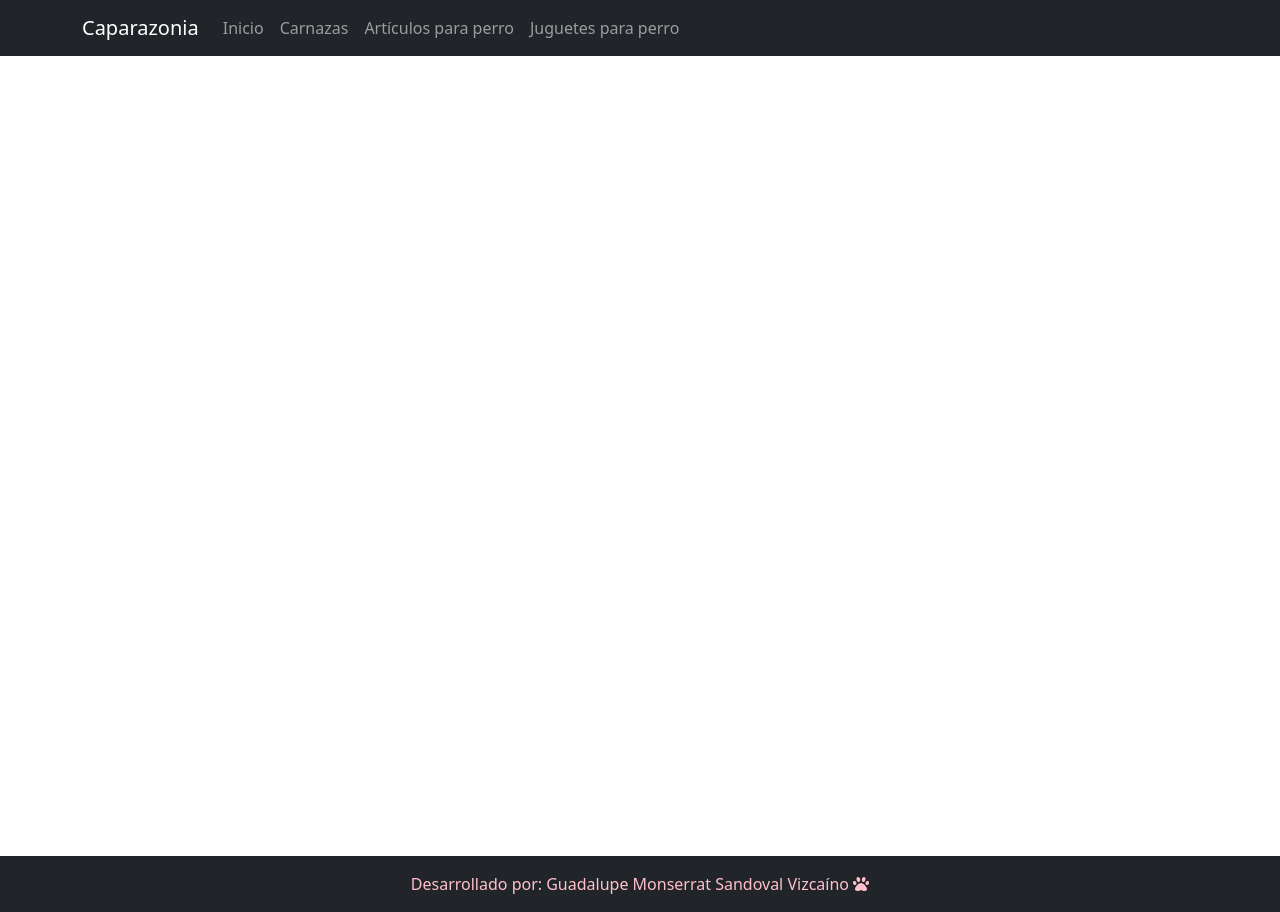
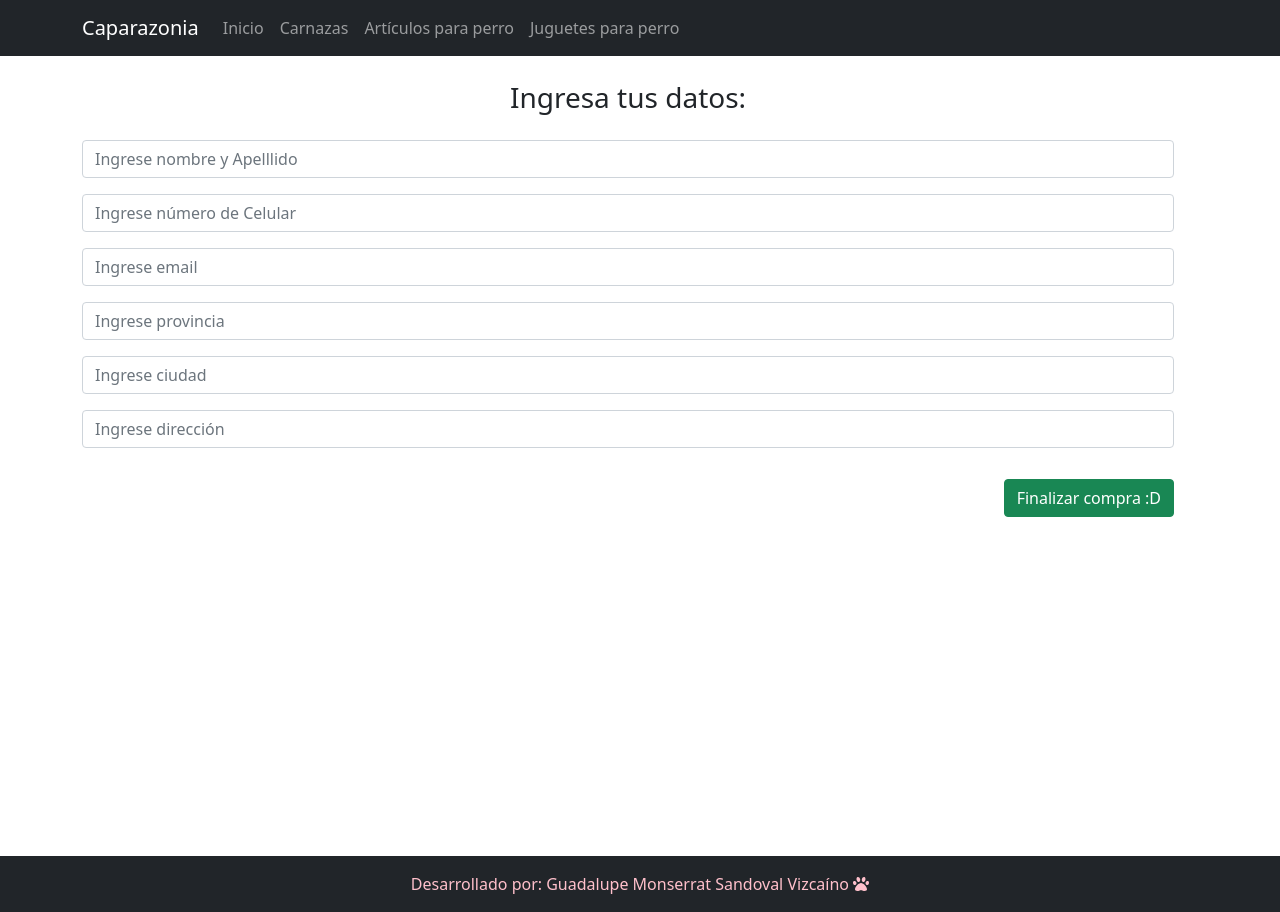
Before and after one commit to gcandial/caparazonia-sandoval, a React (Create React App) app: page /buyform in a window 1280 px wide. Built offline with nearby package versions, Linux system fonts and the light colour scheme.

Commit message:
Entrega Clase 13

```diff
--- a/src/App.js
+++ b/src/App.js
@@ -1,13 +1,14 @@
 import './App.css';
 import 'bootstrap/dist/css/bootstrap.min.css';
 import { BrowserRouter, Switch, Route } from 'react-router-dom';
-import { Section, Container, Row } from 'react-bootstrap';
+import { Container, Row } from 'react-bootstrap';
 import NavBar from './components/NavBar';
 import Footer from './components/Footer';
 import Cart from './components/Cart';
 import CartContext from './context/CartProvider';
 import ItemListContainer from './components/ItemListContainer';
 import ItemDetailContainer from './components/ItemDetailContainer';
+import BuyForm from './components/BuyForm';
 
 function App() {
   return (
@@ -34,6 +35,10 @@ function App() {
                 <Route path="/cart">
                   <Row><Cart /></Row>
                 </Route>
+                {/* Ruta BuyForm */}
+                <Route path="/buyform">
+                  <Row><BuyForm /></Row>
+                </Route>
               </Switch>
             </Container>
           </div>
--- /dev/null
+++ b/src/components/BuyForm.js
@@ -0,0 +1,97 @@
+import React, { useContext, useState, useEffect, useRef } from "react";
+import { Form, Button, Col, Row } from 'react-bootstrap';
+import firebase from "firebase/app";
+import "firebase/firestore";
+import { getFirestore } from '../firebase/firebase';
+import { cartContext } from "../context/CartProvider";
+
+const BuyForm = () => {
+
+    const { cart, calculateTotal } = useContext(cartContext);
+    const [total, setTotal] = useState(0);
+    const [orderId, setOrderId] = useState('');
+
+    useEffect(() => {
+        if (cart.length > 0)
+            setTotal(calculateTotal());
+    }, [cart.length, calculateTotal]);
+
+    const nameRef = useRef();
+    const addressRef = useRef();
+    const cityRef = useRef();
+    const stateRef = useRef();
+    const emailRef = useRef();
+    const mobileRef = useRef();
+
+    function handleClick() {
+
+        const db = getFirestore();
+        const orders = db.collection("orders");
+
+        const miOrden = {
+            buyer: {
+                name: nameRef.current.value,
+                address: addressRef.current.value,
+                city: cityRef.current.value,
+                state: stateRef.current.value,
+                email: emailRef.current.value,
+                mobile: mobileRef.current.value,
+            },
+            items: cart,
+            total: total,
+            date: firebase.firestore.Timestamp.fromDate(new Date())
+        }
+
+        orders.add(miOrden)
+            .then(({ id }) => {
+                console.log('Orden ingresada: ' + id);
+                setOrderId(id);
+            })
+            .catch((err) => {
+                console.log(err);
+            });
+
+    }
+
+    return (
+        <>
+            {orderId && (<h1>Se ingresó con éxito la orden, tú número de orden es: {orderId}</h1>)}
+            <Row className="text-center mt-15">
+                <Col>
+                    <h3 style={{ margin: '25px' }}>Ingresa tus datos:</h3>
+
+                    <Form.Group className="mb-3" controlId="formBasicEmail">
+                        <Form.Control type="text" name="name" ref={nameRef} placeholder="Ingrese nombre y Apelllido" />
+                    </Form.Group>
+
+                    <Form.Group className="mb-3" controlId="formBasicEmail">
+                        <Form.Control type="text" name="mobile" ref={mobileRef} placeholder="Ingrese número de Celular" />
+                    </Form.Group>
+
+                    <Form.Group className="mb-3" controlId="formBasicEmail">
+                        <Form.Control type="email" name="email" ref={emailRef} placeholder="Ingrese email" />
+                    </Form.Group>
+
+                    <Form.Group className="mb-3" controlId="formBasicEmail">
+                        <Form.Control type="text" name="state" ref={stateRef} placeholder="Ingrese provincia" />
+                    </Form.Group>
+
+                    <Form.Group className="mb-3" controlId="formBasicEmail">
+                        <Form.Control type="text" name="city" ref={cityRef} placeholder="Ingrese ciudad" />
+                    </Form.Group>
+
+                    <Form.Group className="mb-3" controlId="formBasicEmail">
+                        <Form.Control type="text" name="address" ref={addressRef} placeholder="Ingrese dirección" />
+                    </Form.Group>
+                </Col>
+            </Row>
+            <Row className="text-end" style={{ marginTop: '15px' }}>
+                <Col>
+                    <Button onClick={() => handleClick()} variant="success">Finalizar compra :D</Button>
+                </Col>
+            </Row>
+        </>
+    );
+}
+
+export default BuyForm;
--- a/src/components/Cart.js
+++ b/src/components/Cart.js
@@ -1,10 +1,10 @@
 import React, { useContext, useEffect, useState } from "react";
 import { Link } from 'react-router-dom';
+import { FontAwesomeIcon } from '@fortawesome/react-fontawesome';
+import { faSadTear } from '@fortawesome/free-solid-svg-icons';
 import { Button, Col, Row, Card } from 'react-bootstrap';
 import { cartContext } from "../context/CartProvider";
 import CartItem from "./CartItem";
-import { FontAwesomeIcon } from '@fortawesome/react-fontawesome';
-import { faSadTear } from '@fortawesome/free-solid-svg-icons';
 
 const Cart = () => {
 
@@ -68,7 +68,8 @@ const Cart = () => {
 
                         <Row className="text-end mt-15">
                             <Col>
-                                <Button onClick={() => clear()}>Limpiar carrito</Button>
+                                <Button onClick={() => clear()} style={{ marginRight: '10px' }} variant="warning">Limpiar carrito</Button>
+                                <Link to='/buyform' ><Button variant="success">Finalizar compra</Button></Link>
                             </Col>
                         </Row>
                     </>
```
